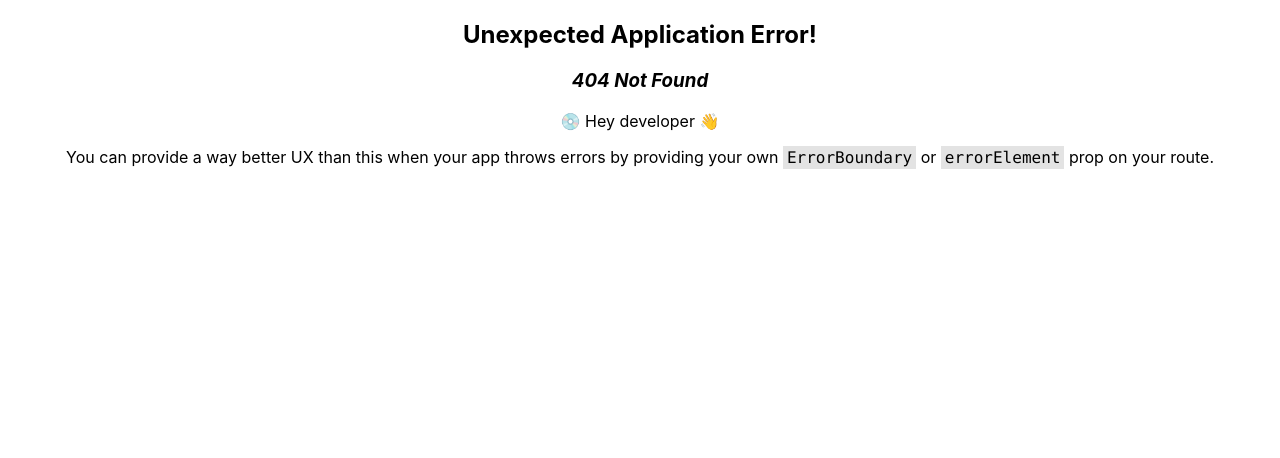
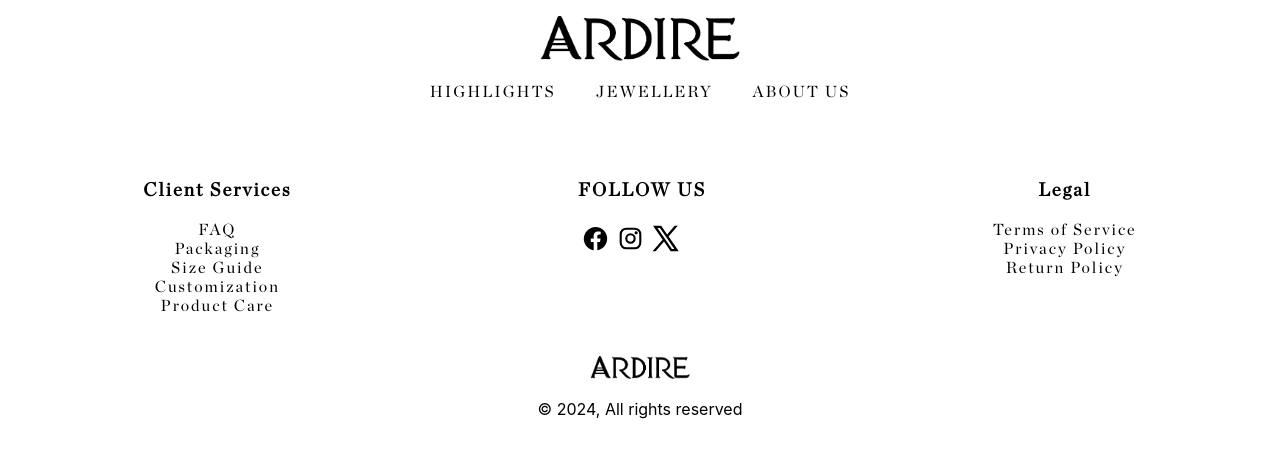
Before and after one commit to khaldoon9kh/ardire, a React (Create React App) app: page /product in a window 1280 px wide. Before the commit this address had no page. Shown: the top 458 px of the page. Built offline with nearby package versions, Linux system fonts and the light colour scheme.

Commit message:
add product page

```diff
--- a/src/App.js
+++ b/src/App.js
@@ -5,6 +5,7 @@ import {
   RouterProvider,
 } from "react-router-dom";
 import HomePage from './containers/HomePage';
+import ProductPage from './containers/ProductPage';
 // import Root from "./routes/root";
 
 function App() {
@@ -14,8 +15,8 @@ function App() {
       element: <HomePage />,
     },
     {
-      path: "/hello",
-      element: <div>Hello world!</div>,
+      path: "/product",
+      element: <ProductPage/>,
     },
   ]);
 
--- /dev/null
+++ b/src/containers/ProductPage/index.jsx
@@ -0,0 +1,14 @@
+import React from 'react';
+import NavBar from '../../components/NavBar/index.jsx';
+import Footer from '../../components/Footer/index.jsx';
+
+const ProductPage = () => {
+    return (
+            <div className="homePage">
+                <NavBar />
+                <Footer />
+            </div>
+        );
+};
+
+export default ProductPage;
```
